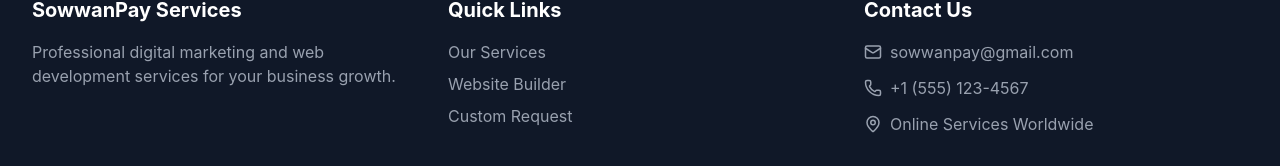
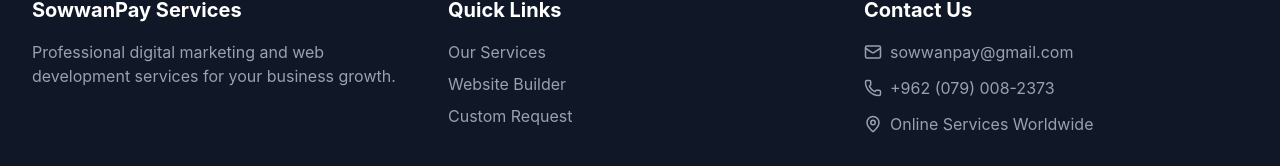
Before and after one commit to baraasowwan1/Main-Site, a React (Vite) app: page / in a window 1280 px wide. Shown: the part 1752-1918 px from the top of the page. Built offline with nearby package versions, Linux system fonts and the light colour scheme.

Commit message:
Update Footer.tsx

```diff
--- a/src/app/components/Footer.tsx
+++ b/src/app/components/Footer.tsx
@@ -32,7 +32,7 @@
               </li>
               <li className="flex items-center gap-2">
                 <Phone size={18} />
-                <span>+1 (555) 123-4567</span>
+                <span>+962 (079) 008-2373</span>
               </li>
               <li className="flex items-center gap-2">
                 <MapPin size={18} />
```
